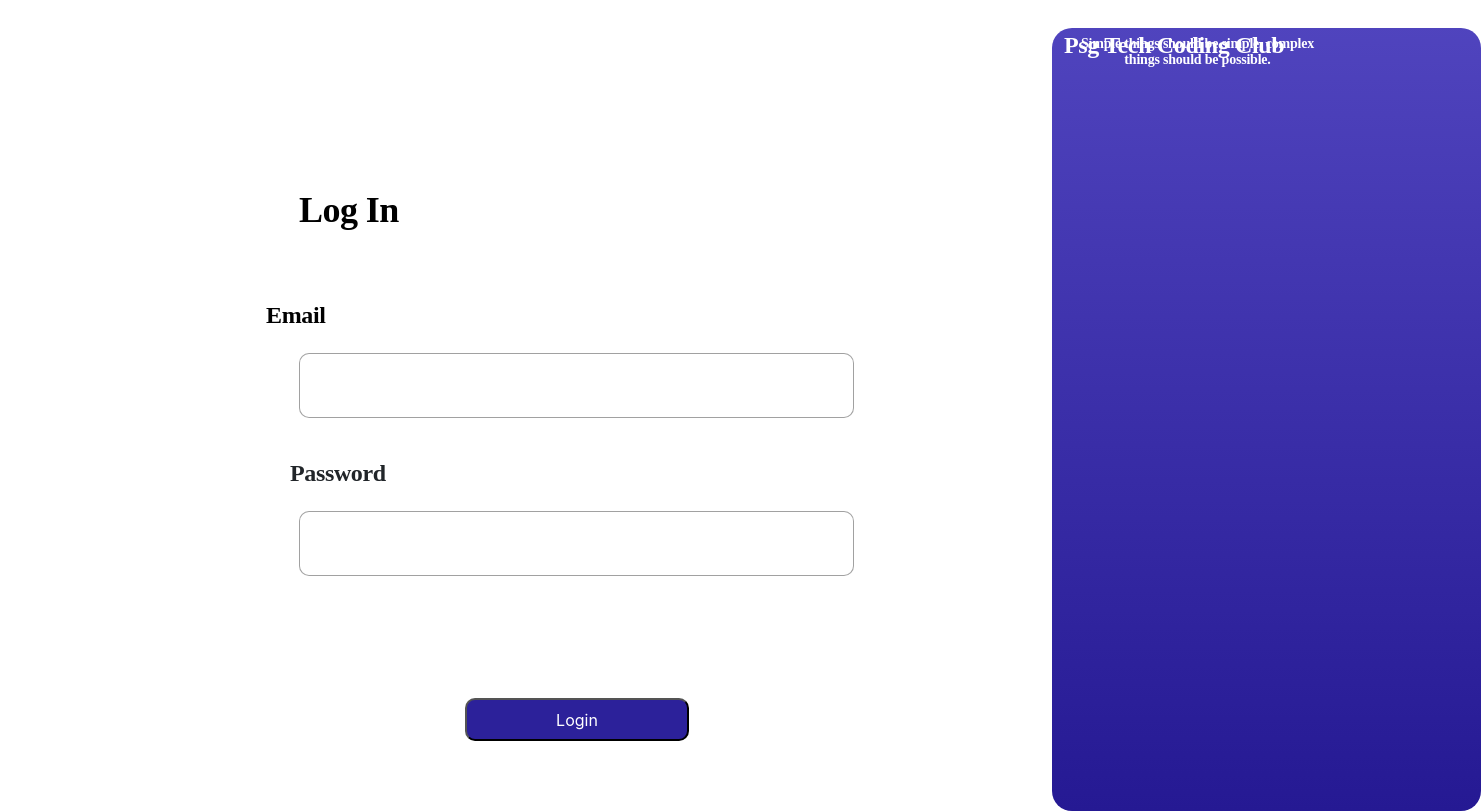
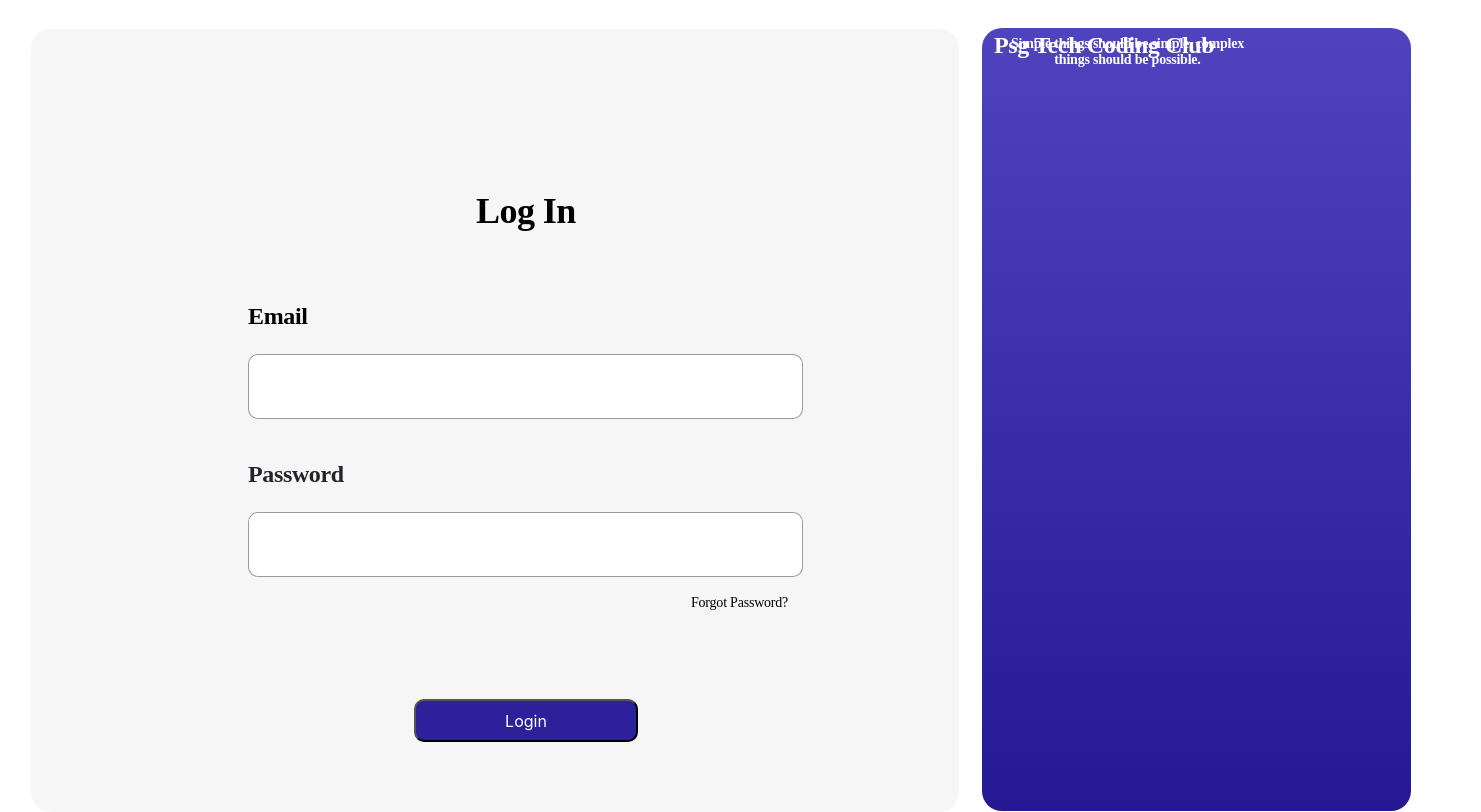
Before and after one commit to Angurajdin/coding_club, a React (Create React App) app: page / in a window 1280 px wide. Shown: the whole page, 1481 px wide, since content can reach past the window. Built offline with nearby package versions, Linux system fonts and the light colour scheme.

Commit message:
login without response

```diff
--- a/src/App.js
+++ b/src/App.js
@@ -4,7 +4,7 @@ function App() {
   return (
     <div className="container ">
       <div className="row full-height">
-        <div className="col-9">
+        <div className="col-12 col-md-9  ">
           <div className="leftbox">
             <div className="col-3"></div>
             <div className="col-6 login">
@@ -17,6 +17,7 @@ function App() {
                 <div className="mb-3">
                 <label className="form-label  passwordlabel">Password</label>
                 <input type="password" className="form-control passwordinput" id="exampleInputPassword1"/>
+                <a className="Forgotpassword">Forgot Password?</a>
                 </div>
                 <button type="submit" className="loginbutton"  >Login</button>
               </form>
@@ -24,11 +25,11 @@ function App() {
             <div className="col"></div>
           </div>
         </div>
-        <div className="col-3 loginBgColor">
-          <div className="rightcontent">
+        <div className="col-3 rightbox">
+
             <div className="codingclubtitle">Psg Tech Coding Club</div>
             <div className="codingclubcontent">Simple things should be simple, complex things should be possible.</div>
-          </div>
+
         </div>
       </div>
     </div>
--- a/src/index.css
+++ b/src/index.css
@@ -21,8 +21,8 @@ body {
   margin-top: 20%;
 }
 
-.loginBgColor {
-  position: relative;
+.rightbox {
+  position: absolute;
   width: 429px;
   height: 783px;
   left: 982px;
@@ -88,7 +88,7 @@ border-radius: 10px;
   position: absolute;
 width: 128px;
 height: 60px;
-left: 184px;
+left: 217px;
 top: 257px;
 
 font-family: Ubuntu;
@@ -109,7 +109,7 @@ color: #000000;
   position: absolute;
   width: 125px;
   height: 60px;
-  left: 208px;
+  left: 217px;
   top: 415px;
 
   font-family: Ubuntu;
@@ -126,12 +126,12 @@ color: #000000;
   position: absolute;
 width: 555px;
 height: 42px;
-left: 217px;
+left: 445px;
 top: 161px;
 
 font-family: Ubuntu;
 font-style: normal;
-font-weight: bold;
+font-weight:bold;
 font-size: 36px;
 line-height: 41px;
 /* identical to box height */
@@ -154,13 +154,14 @@ color: #000000;
   border-radius: 20px;
 }
 .leftbox{
-  background: #E5E5E5;
   position: absolute;
-  /* width: 429px; */
-  /* height: 783px; */
-  /* right: 982px; */
-  top: 28px;
-  border-radius: 20px;
+width: 928px;
+height: 783px;
+left: 31px;
+top: 29px;
+
+background: rgba(196, 196, 196, 0.15);
+border-radius: 20px;
 }
 .codingclubtitle{
   position: absolute;
@@ -197,3 +198,24 @@ color: #000000;
   color: #FFFFFF;
 
 }
+.Forgotpassword{
+  position: absolute;
+width: 186px;
+height: 33px;
+left: 660px;
+top: 557px;
+
+font-family: Ubuntu;
+font-style: normal;
+font-weight: normal;
+font-size: 14px;
+line-height: 16px;
+display: flex;
+align-items: center;
+text-align: center;
+letter-spacing: -0.015em;
+
+color: #000000;
+text-decoration: none;
+
+}
```
